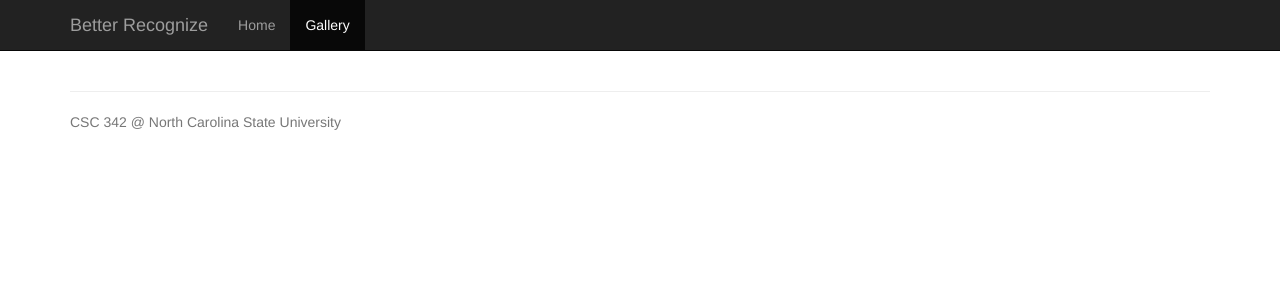
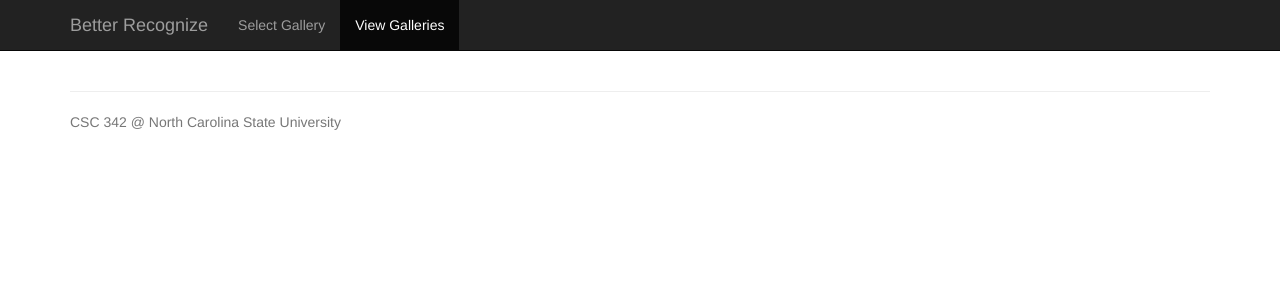
Before and after one commit to NCSUWebClass/fall14-recognize3, a PHP site: page /Team3-Recognize/php/gallery.php in a window 1280 px wide. Shown: the top 300 px of the page. Run offline with PHP 8.4, Linux system fonts and the light colour scheme.

Commit message:
Little fixes for frontend

```diff
--- a/Team3-Frontend/content/header.html
+++ b/Team3-Frontend/content/header.html
@@ -26,8 +26,8 @@
       </div>
       <div id="navbar" class="collapse navbar-collapse">
         <ul class="nav navbar-nav">
-          <li class=<?php echo getActivePage("Home", $active_title); ?>><a href="../php/home.php">Home</a></li>
-          <li class=<?php echo getActivePage("Gallery", $active_title); ?>><a href="../php/gallery.php">Gallery</a></li>
+          <li class=<?php echo getActivePage("Home", $active_title); ?>><a href="../php/home.php">Select Gallery</a></li>
+          <li class=<?php echo getActivePage("Gallery", $active_title); ?>><a href="../php/gallery.php">View Galleries</a></li>
         </ul>
       </div>
     </div>
--- a/Team3-Frontend/php/home.php
+++ b/Team3-Frontend/php/home.php
@@ -6,11 +6,11 @@
 
   foreach($galleries['galleries'] as $gallery){
 
-    echo "<a href=\"../php/question.php?=";
+    echo "<a href=\"../php/question.php?gallery=";
     echo $gallery['name'];
     echo "\" class=\"list-group-item\">";
     echo "<span class=\"badge\">";
-    echo $gallery['count'];
+    echo "10"; //$gallery['count'];
     echo "</span>";
     echo $gallery['description'];
     echo "</a>";
```
